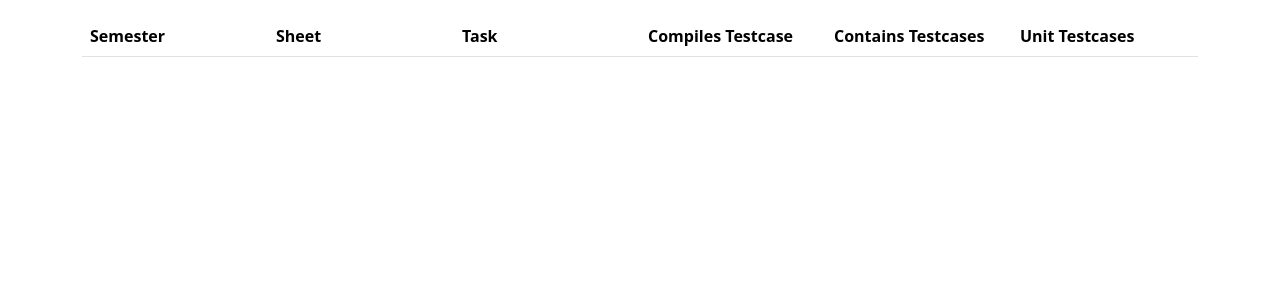
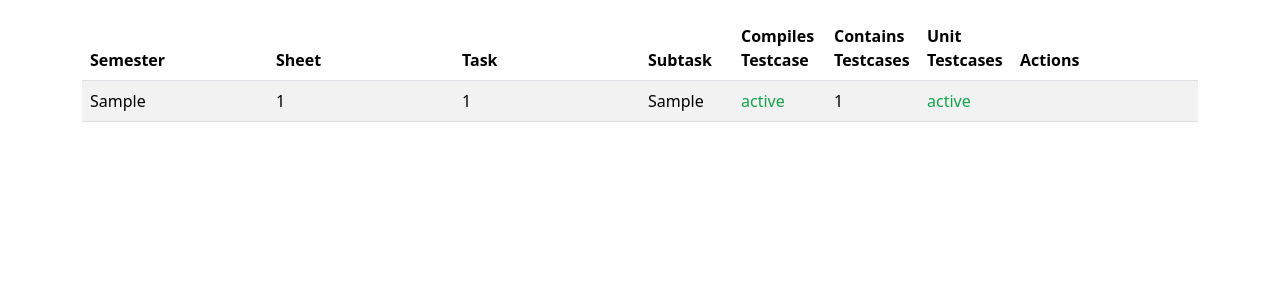
Before and after one commit to FabianHagmann/LMAA, a Django app: page /testing/ in a window 1280 px wide. Shown: the part 67-367 px from the top of the page. Run offline with Django 4.2, Linux system fonts and the light colour scheme; tables that the repository leaves empty hold one stand-in row (Sample ...); lists and menus that the app fills with data are empty; some libraries are stand-ins or nearby versions.

Commit message:
[T5] added tabular view for assignments with testcases

```diff
--- a/gui/testing/views.py
+++ b/gui/testing/views.py
@@ -1,4 +1,17 @@
 from django.views.generic import TemplateView
+
+from gui.assignments.models import Assignment
+from gui.testing.models import CompilesTestcase, ContainsTestcase, UnitTestcase
+
+
+class AssignmentWithTestcases:
+    def __init__(self, assignment: Assignment = None, compiles_testcase_active: bool = False,
+                 contains_testcases: int = 0, unit_testcase_active: bool = False) -> None:
+        self.assignment = assignment
+        self.compiles_testcase = compiles_testcase_active
+        self.contains_testcases = contains_testcases
+        self.unit_testcase = unit_testcase_active
+        super().__init__()
 
 
 class TestcaseListView(TemplateView):
@@ -6,7 +19,24 @@ class TestcaseListView(TemplateView):
 
     def get_context_data(self, **kwargs):
         context = super().get_context_data(**kwargs)
+
+        assignments_with_testcases = self.__build_assignments_with_testcases_list()
+        context['assignments'] = assignments_with_testcases
+
         return context
+
+    @staticmethod
+    def __build_assignments_with_testcases_list():
+        assignments = []
+        for ass in Assignment.objects.order_by('semester', 'sheet', 'task', 'subtask'):
+            compiles_testcase_active = CompilesTestcase.objects.filter(assignment=ass).exists()
+            contains_testcases = ContainsTestcase.objects.filter(assignment=ass).count()
+            unit_testcase_active = UnitTestcase.objects.filter(assignment=ass).exists()
+
+            assignments.append(
+                AssignmentWithTestcases(ass, compiles_testcase_active, contains_testcases, unit_testcase_active))
+        return assignments
+
 
 def __build_testcase_list_context__():
     pass
--- a/templates/testing/testcase_list.html
+++ b/templates/testing/testcase_list.html
@@ -8,15 +8,37 @@
             <th scope="col" class="col-2">Semester</th>
             <th scope="col" class="col-2">Sheet</th>
             <th scope="col" class="col-2">Task</th>
-            <th scope="col" class="col-2">Compiles Testcase</th>
-            <th scope="col" class="col-2">Contains Testcases</th>
-            <th scope="col" class="col-2">Unit Testcases</th>
+            <th scope="col" class="col-1">Subtask</th>
+            <th scope="col" class="col-1">Compiles Testcase</th>
+            <th scope="col" class="col-1">Contains Testcases</th>
+            <th scope="col" class="col-1">Unit Testcases</th>
+            <th scope="col" class="col-2">Actions</th>
         </tr>
         </thead>
         <tbody>
         {% for assignment in assignments %}
-            <tr></tr>
-{#            TODO #}
+            <tr>
+                <td class="col-2">{{ assignment.assignment.semester }}</td>
+                <td class="col-2">{{ assignment.assignment.sheet }}</td>
+                <td class="col-2">{{ assignment.assignment.task }}</td>
+                <td class="col-1">{{ assignment.assignment.subtask }}</td>
+                <td class="col-1">
+                    {% if assignment.compiles_testcase %}
+                        <div style="color: #14A44D">active</div>
+                    {% else %}
+                        <div style="color: #DC4C64">inactive</div>
+                    {% endif %}
+                </td>
+                <td class="col-1">{{ assignment.contains_testcases }}</td>
+                <td class="col-1">
+                    {% if assignment.unit_testcase %}
+                        <div style="color: #14A44D">active</div>
+                    {% else %}
+                        <div style="color: #DC4C64">inactive</div>
+                    {% endif %}
+                </td>
+                <td class="col-2"></td>
+            </tr>
         {% endfor %}
         </tbody>
     </table>
```
